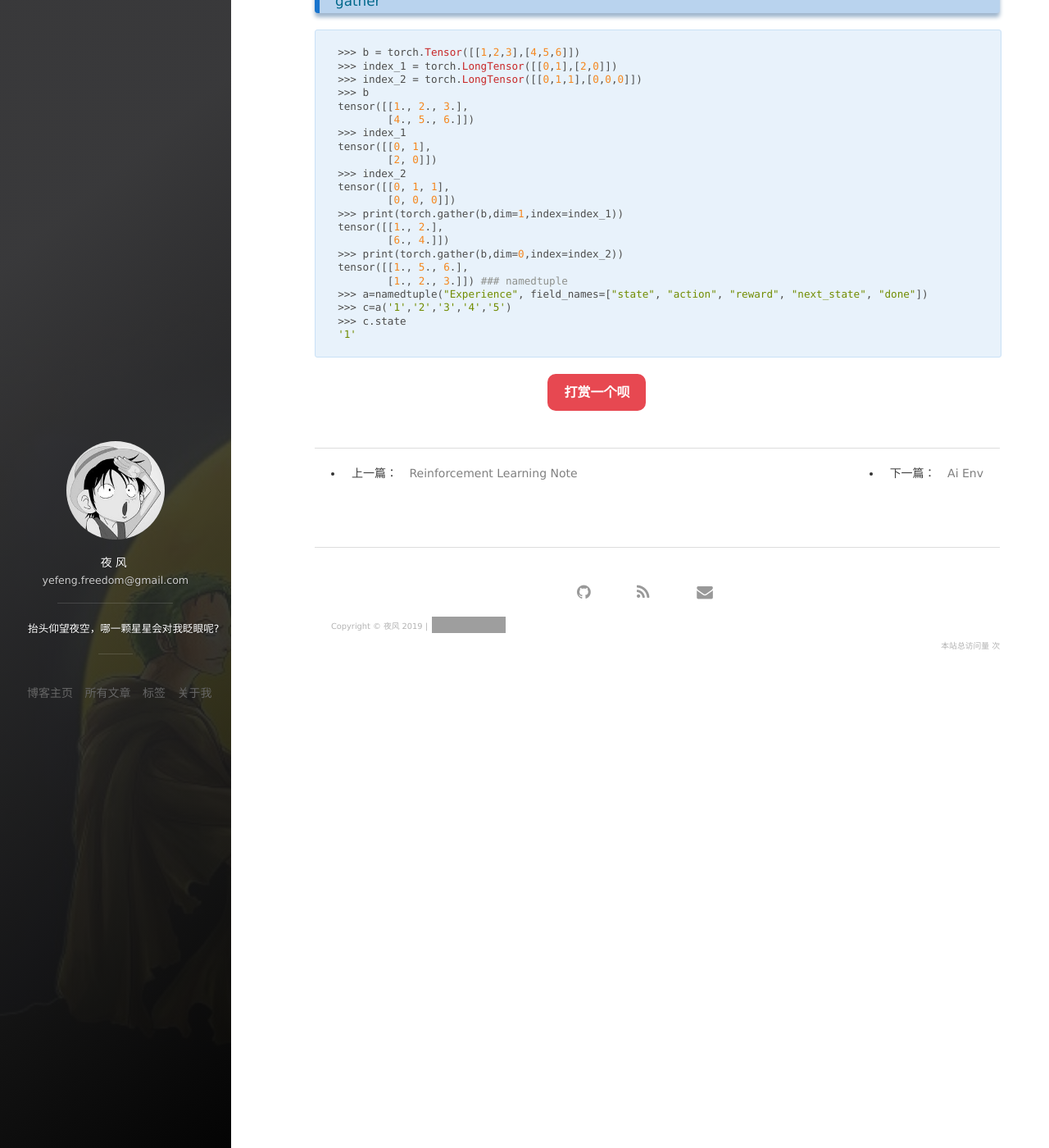
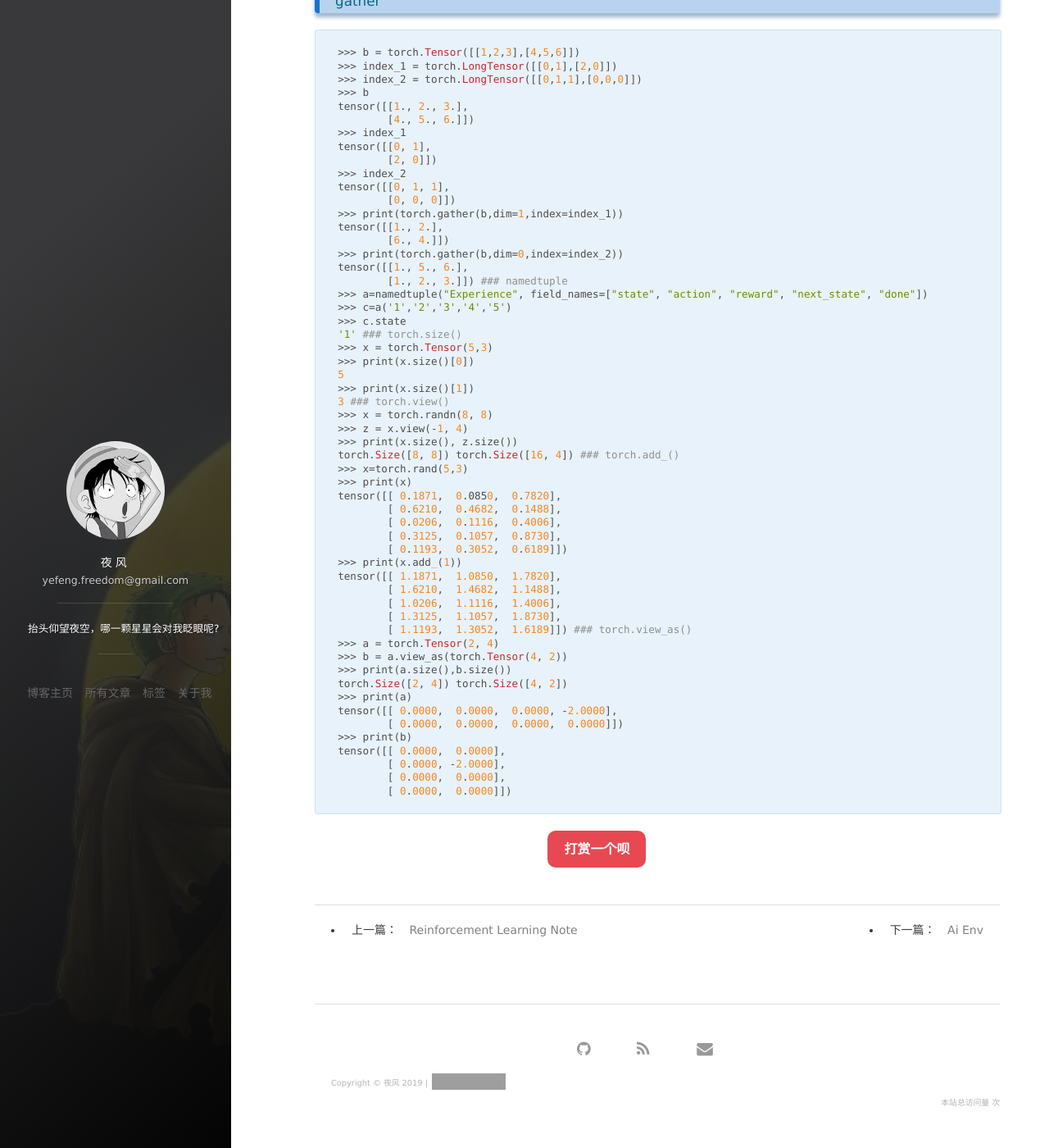
Before and after one commit to yefengjie/yefengjie.github.io, a Jekyll site: the page built from _posts/2018-11-24-ai_pytorch_note.md, in a window 1280 px wide and 1400 px high, scrolled down 1161 px. Shown: the whole window at 82% size. Built offline with Jekyll 4.4.1, drawn with Linux system fonts in a browser that asks for light colours; nearby versions of some CDN libraries; comment, search, counter and statistics services are not loaded; grey boxes are pictures that could not be loaded.

Commit message:
doc: update torch note

```diff
--- a/_posts/2018-11-24-ai_pytorch_note.md
+++ b/_posts/2018-11-24-ai_pytorch_note.md
@@ -78,3 +78,41 @@ params one is max value,params two is index
     >>> c=a('1','2','3','4','5')
     >>> c.state
     '1'
+### torch.size()
+    >>> x = torch.Tensor(5,3)
+    >>> print(x.size()[0])
+    5
+    >>> print(x.size()[1])
+    3
+### torch.view()
+    >>> x = torch.randn(8, 8)
+    >>> z = x.view(-1, 4)
+    >>> print(x.size(), z.size())
+    torch.Size([8, 8]) torch.Size([16, 4])
+### torch.add_()
+    >>> x=torch.rand(5,3)
+    >>> print(x)
+    tensor([[ 0.1871,  0.0850,  0.7820],
+            [ 0.6210,  0.4682,  0.1488],
+            [ 0.0206,  0.1116,  0.4006],
+            [ 0.3125,  0.1057,  0.8730],
+            [ 0.1193,  0.3052,  0.6189]])
+    >>> print(x.add_(1))
+    tensor([[ 1.1871,  1.0850,  1.7820],
+            [ 1.6210,  1.4682,  1.1488],
+            [ 1.0206,  1.1116,  1.4006],
+            [ 1.3125,  1.1057,  1.8730],
+            [ 1.1193,  1.3052,  1.6189]])
+### torch.view_as()
+    >>> a = torch.Tensor(2, 4)
+    >>> b = a.view_as(torch.Tensor(4, 2))
+    >>> print(a.size(),b.size())
+    torch.Size([2, 4]) torch.Size([4, 2])
+    >>> print(a)
+    tensor([[ 0.0000,  0.0000,  0.0000, -2.0000],
+            [ 0.0000,  0.0000,  0.0000,  0.0000]])
+    >>> print(b)
+    tensor([[ 0.0000,  0.0000],
+            [ 0.0000, -2.0000],
+            [ 0.0000,  0.0000],
+            [ 0.0000,  0.0000]])
```
